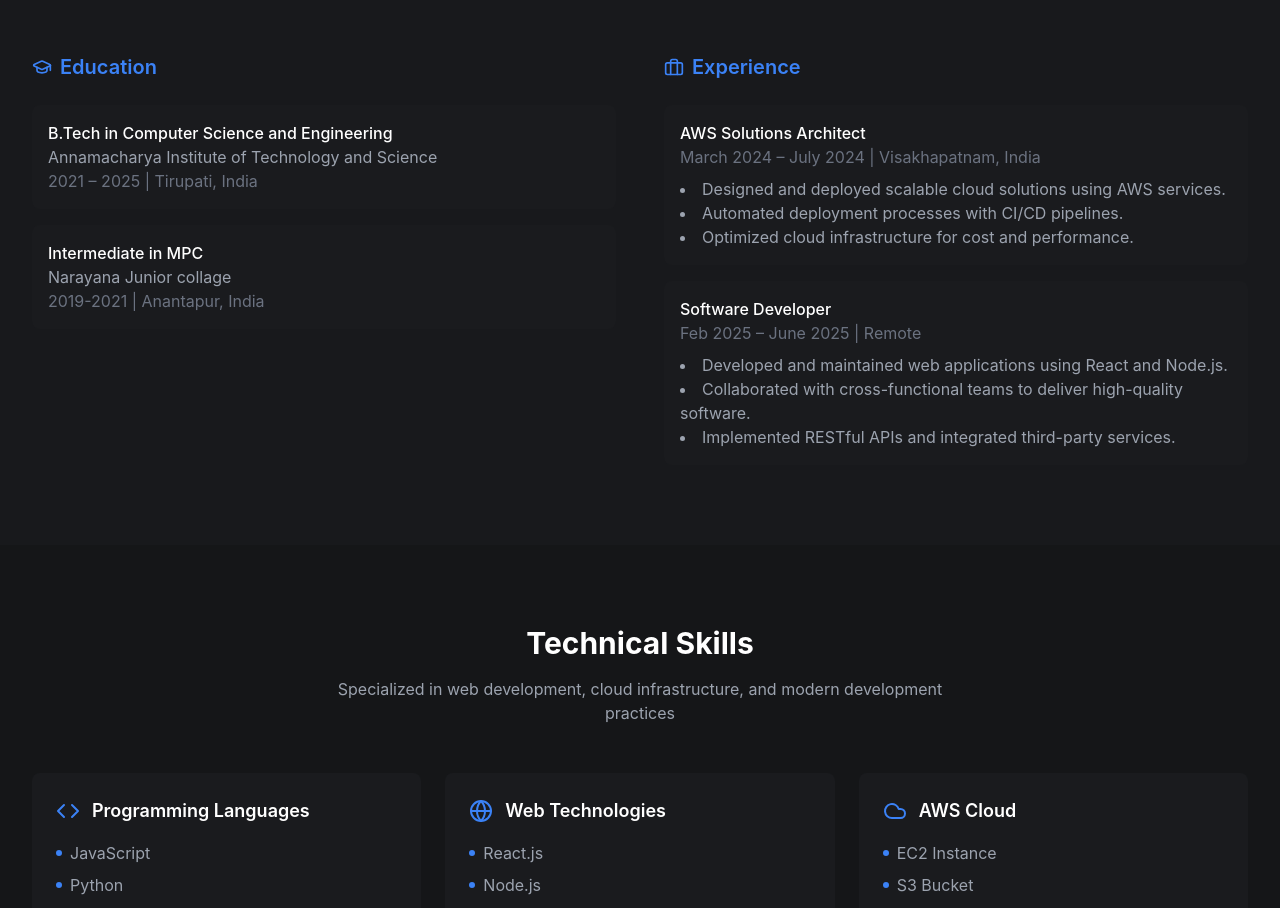
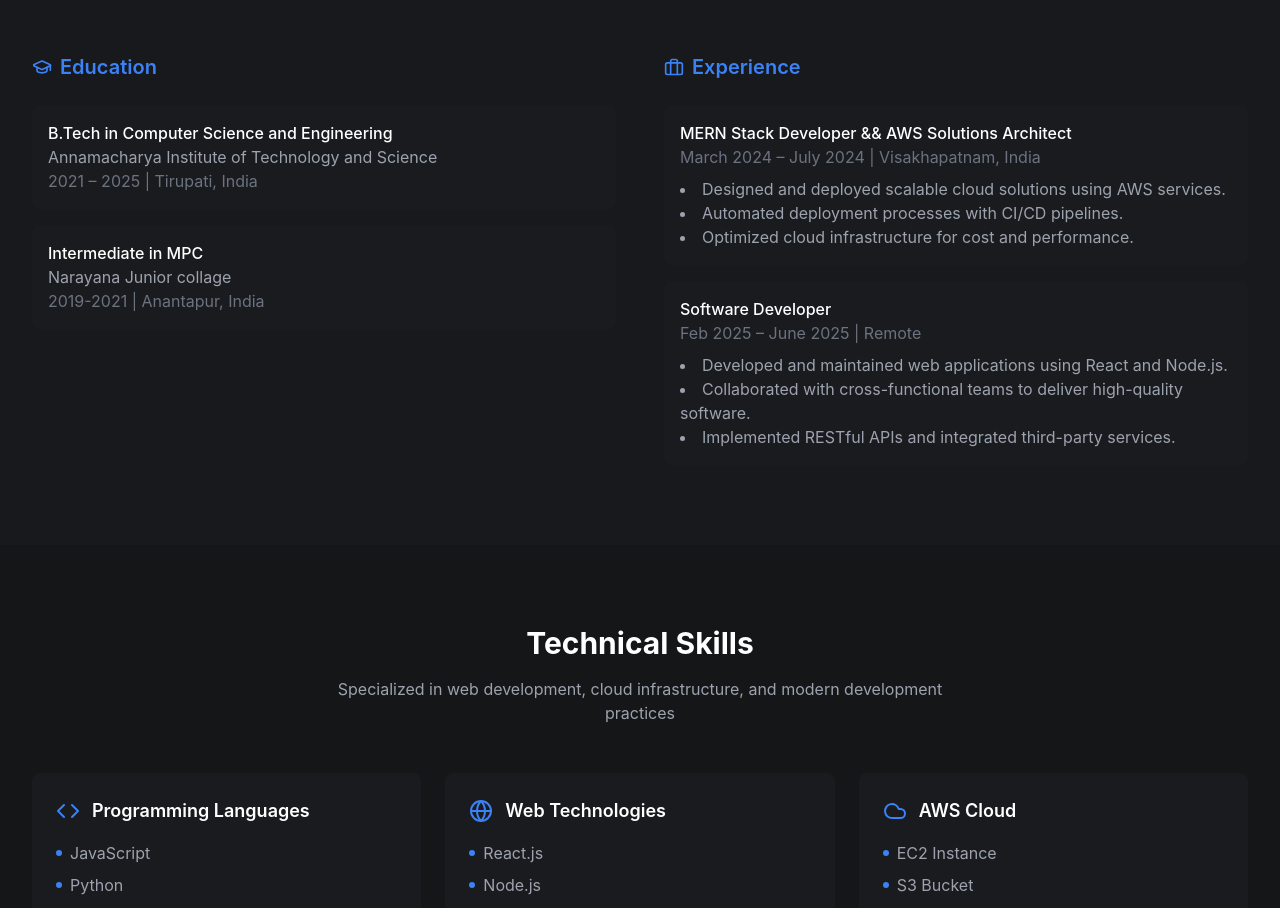
Before and after one commit to charansai1432/portfolio, a React (Vite) app: page / in a window 1280 px wide. Shown: the part 911-1819 px from the top of the page. Built offline with nearby package versions, Linux system fonts and the light colour scheme; no server answers.

Commit message:
Update About.tsx

```diff
--- a/src/components/About.tsx
+++ b/src/components/About.tsx
@@ -39,7 +39,7 @@ const About = () => {
               </h3>
               <div className="space-y-4">
                 <div className="bg-dark-100 p-4 rounded-lg">
-                  <h4 className="text-white font-medium">AWS Solutions Architect  </h4>
+                  <h4 className="text-white font-medium">MERN Stack Developer && AWS Solutions Architect  </h4>
 
                   <p className="text-gray-500">March 2024 – July 2024 | Visakhapatnam, India</p>
                   <ul className="list-disc list-inside text-gray-400 mt-2">
```
